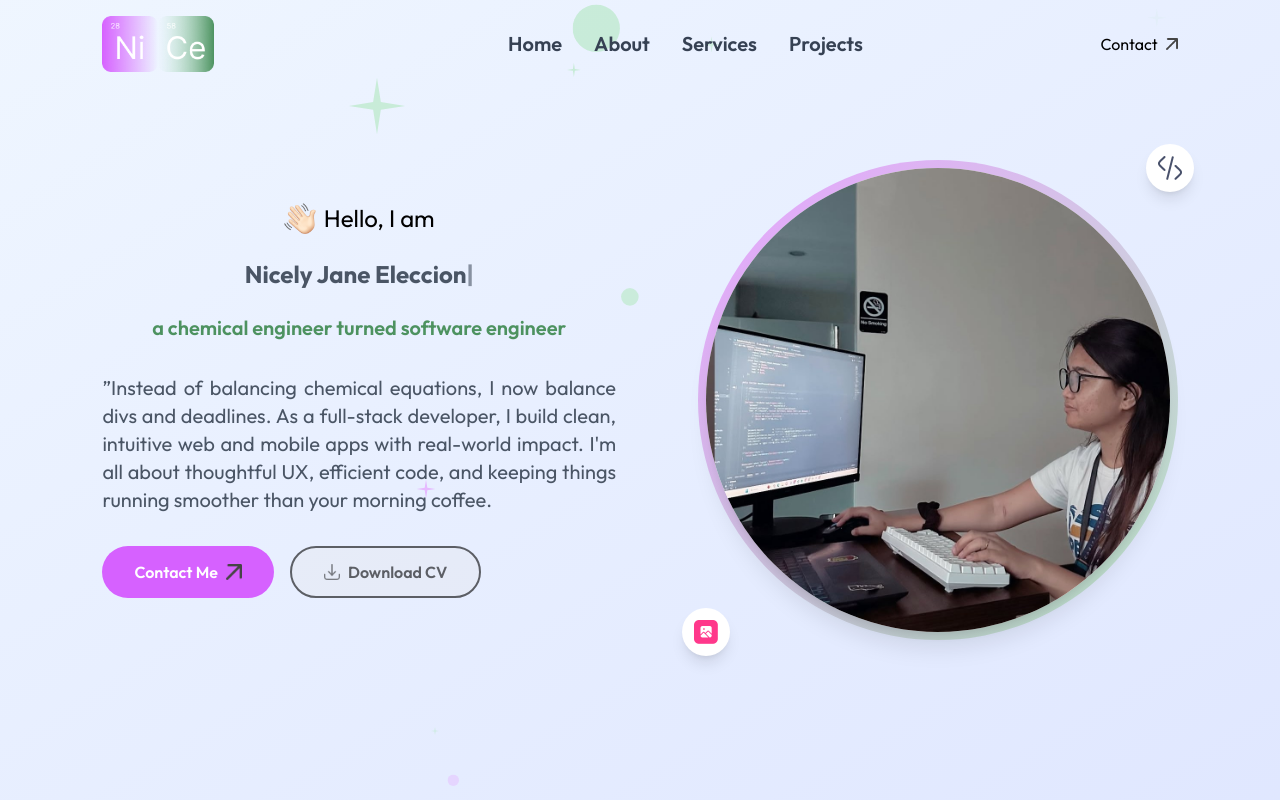
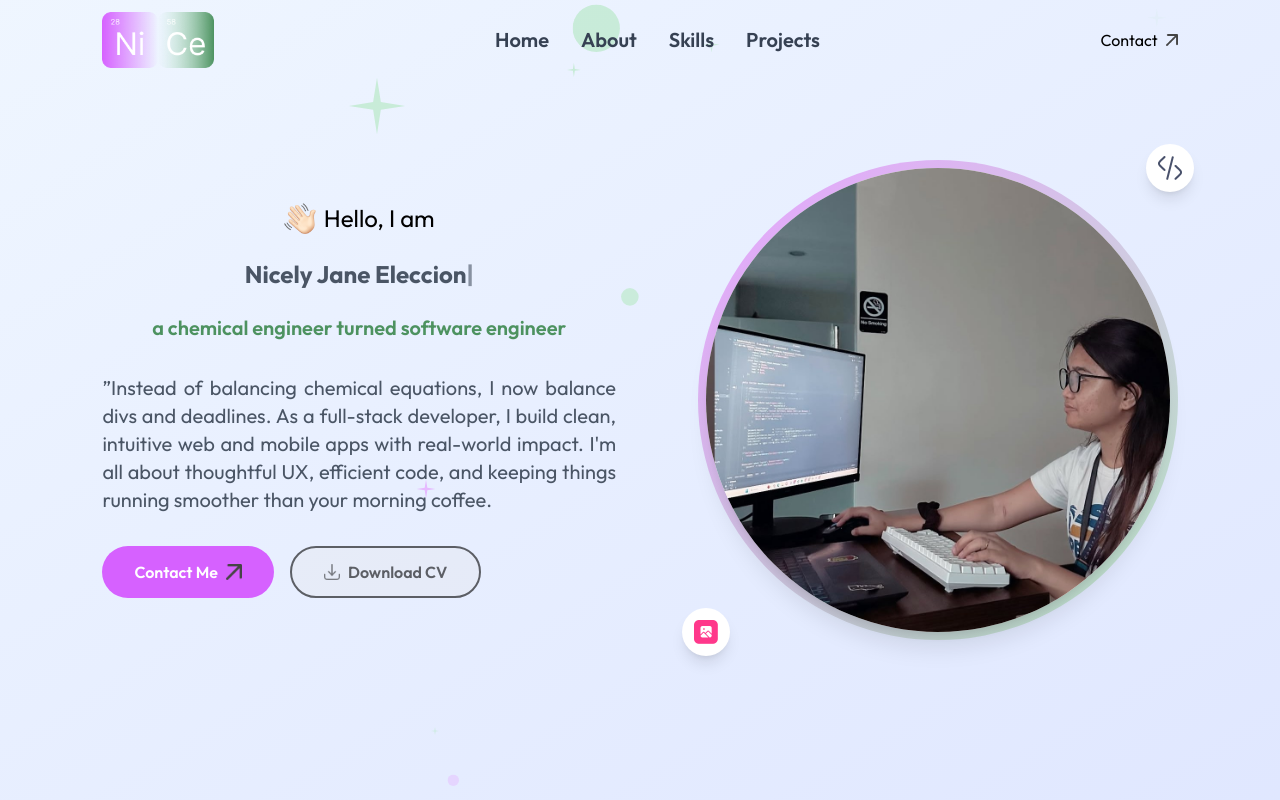
Before and after one commit to naizelei/Nicely-Portfolio, a Next.js app: page / in a window 1280 px wide. Shown: the top 800 px of the page. Built offline with nearby package versions, Linux system fonts and the light colour scheme; a web font is replaced by a local one.

Commit message:
add menubar

```diff
--- a/app/components/About.jsx
+++ b/app/components/About.jsx
@@ -12,7 +12,7 @@ const About = () => {
   };
 
   return (
-    <section id="about" className="py-20 bg-white dark:bg-gray-900 scroll-mt-24">
+    <section id="about" className="py-20 bg-white dark:bg-gray-900 scroll-mt-20">
       <div className="container mx-auto px-4 lg:px-8 xl:px-[8%]">
         <div className="text-center mb-16">
           <h2 className="text-4xl lg:text-5xl font-bold text-gray-900 dark:text-white mb-4">
--- a/app/components/Contact.jsx
+++ b/app/components/Contact.jsx
@@ -42,7 +42,7 @@ const Contact = () => {
   };
 
   return (
-    <section id="contact" className="py-20 bg-gray-50 dark:bg-gray-800 scroll-mt-24">
+    <section id="contact" className="py-20 bg-gray-50 dark:bg-gray-800 scroll-mt-20">
       <div className="container mx-auto px-4 lg:px-8 xl:px-[8%]">
         <div className="text-center mb-16">
           <h2 className="text-4xl lg:text-5xl font-bold text-gray-900 dark:text-white mb-4">
--- a/app/components/Navbar.jsx
+++ b/app/components/Navbar.jsx
@@ -6,11 +6,12 @@ import Image from "next/image";
 import Link from "next/link";
 
 const Navbar = () => {
+  const [isMenuOpen, setIsMenuOpen] = useState(false);
   const [isScrolled, setIsScrolled] = useState(false);
 
   useEffect(() => {
     const handleScroll = () => {
-      setIsScrolled(window.scrollY > 10);
+      setIsScrolled(window.scrollY > 20);
     };
     window.addEventListener("scroll", handleScroll);
     return () => {
@@ -18,51 +19,93 @@ const Navbar = () => {
     };
   }, []);
 
+  const handleMenuLinkClick = () => {
+    setIsMenuOpen(false);
+  };
+
   return (
     <>
       <nav
-        className={`w-full fixed px-5 lg:px-8 xl:px-[8%] py-4 flex items-center justify-between z-50 transition-all duration-300 ${
-          isScrolled ? "bg-white/60 dark:bg-gray-900/60 backdrop-blur-md shadow-md" : "bg-transparent"
+        className={`fixed top-0 left-0 w-full z-50 transition-all duration-300 ${
+          isScrolled ? "bg-white/80 dark:bg-gray-900/80 backdrop-blur-lg shadow-md" : "bg-transparent"
         }`}
       >
-        <Link href="#top" className="flex items-center">
-          <Image
-            src={assets.nicelogo}
-            className="w-28 cursor-pointer mr-14"
-            alt="logo"
-          />
+        <div className="container mx-auto px-4 lg:px-8 xl:px-[8%] h-20 flex justify-between items-center">
+          <Link href="#top" className="flex items-center gap-2">
+            <Image src={assets.nicelogo} className="w-20 md:w-28 " alt="logo" />
           </Link>
 
+          {/* Desktop Menu */}
           <ul className="hidden md:flex items-center gap-6 lg:gap-8 rounded-full font-semibold text-gray-700 dark:text-white/60 text-base lg:text-xl">
             <li>
-            <Link href="#top" className="hover:font-bold">
+              <Link href="#top" className="transition-transform duration-200 hover:scale-110">
                 Home
               </Link>
             </li>
             <li>
-            <Link href="#about" className="hover:font-bold">
+              <Link href="#about" className="transition-transform duration-200 hover:scale-110">
                 About
               </Link>
             </li>
             <li>
-            <Link href="#services" className="hover:font-bold">
-              Services
+              <Link href="#services" className="transition-transform duration-200 hover:scale-110">
+                Skills
               </Link>
             </li>
             <li>
-            <Link href="#work" className="hover:font-bold">
+              <Link href="#work" className="transition-transform duration-200 hover:scale-110">
                 Projects
               </Link>
             </li>
           </ul>
 
-        <div>
+          {/* Mobile Menu Button */}
+          <div className="md:hidden">
+            <button
+              onClick={() => setIsMenuOpen(true)}
+              className="text-gray-900 dark:text-white"
+            >
+              <Image src={assets.menu_white} className="w-7 h-7" alt="menu" />
+            </button>
+          </div>
+
+          <div className="hidden md:flex">
             <Link href="#contact" className="flex items-center gap-2 dark:text-white/60 text-xl sm:text-base">
               Contact
               <Image src={assets.arrow_icon} className="w-3" alt="arrow" />
             </Link>
           </div>
+        </div>
       </nav>
+
+      {/* Mobile Menu Overlay */}
+      {isMenuOpen && (
+        <div className="fixed inset-0 bg-gray-900/90 backdrop-blur-lg z-50 flex flex-col items-center justify-center md:hidden">
+          <button
+            onClick={() => setIsMenuOpen(false)}
+            className="absolute top-7 right-7 text-white"
+          >
+            <Image src={assets.close_white} className="w-5 h-5" alt="close" />
+          </button>
+          <ul className="flex flex-col items-center gap-8 text-white text-2xl font-semibold">
+            <li>
+              <Link href="#top" onClick={handleMenuLinkClick} className="transition-all hover:font-bold">Home</Link>
+            </li>
+            <li>
+              <Link href="#about" onClick={handleMenuLinkClick} className="transition-all hover:font-bold">About</Link>
+            </li>
+            <li>
+              <Link href="#services" onClick={handleMenuLinkClick} className="transition-all hover:font-bold">Skills</Link>
+            </li>
+            <li>
+              <Link href="#work" onClick={handleMenuLinkClick} className="transition-all hover:font-bold">Projects</Link>
+            </li>
+            <li>
+              <Link href="#contact" onClick={handleMenuLinkClick} className="transition-all hover:font-bold">Contact</Link>
+            </li>
+          </ul>
+        </div>
+      )}
     </>
   );
 };
--- a/app/components/Projects.jsx
+++ b/app/components/Projects.jsx
@@ -93,7 +93,7 @@ const Projects = () => {
     : projects.filter(project => project.category === activeCategory);
 
   return (
-    <section id="work" className="py-20 bg-white dark:bg-gray-900 scroll-mt-24">
+    <section id="work" className="py-20 bg-white dark:bg-gray-900 scroll-mt-20">
       <div className="container mx-auto px-4 lg:px-8 xl:px-[8%]">
         <div className="text-center mb-16">
           <h2 className="text-4xl lg:text-5xl font-bold text-gray-900 dark:text-white mb-4">
--- a/app/components/Skills.jsx
+++ b/app/components/Skills.jsx
@@ -119,7 +119,7 @@ const Skills = () => {
     : skills.filter(skill => skill.category === activeCategory);
 
   return (
-    <section id="services" className="py-20 bg-gray-50 dark:bg-gray-800 scroll-mt-24">
+    <section id="services" className="py-20 bg-gray-50 dark:bg-gray-800 scroll-mt-20">
       <div className="container mx-auto px-4 lg:px-8 xl:px-[8%]">
         <div className="text-center mb-16">
           <h2 className="text-4xl lg:text-5xl font-bold text-gray-900 dark:text-white mb-4">
```
Lines whose indentation alone changed are shown as unchanged.
